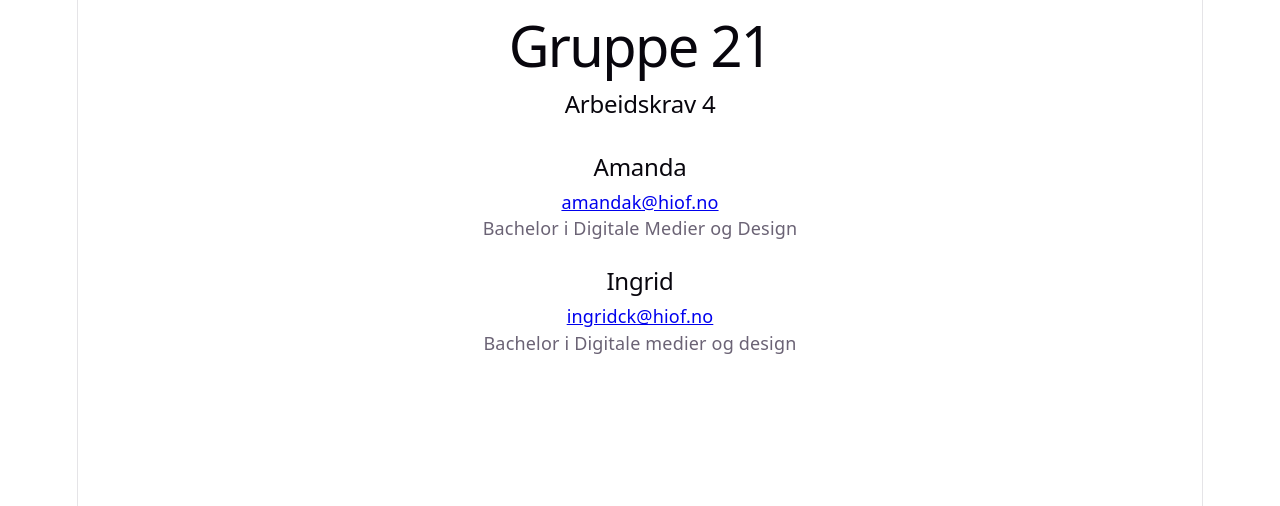
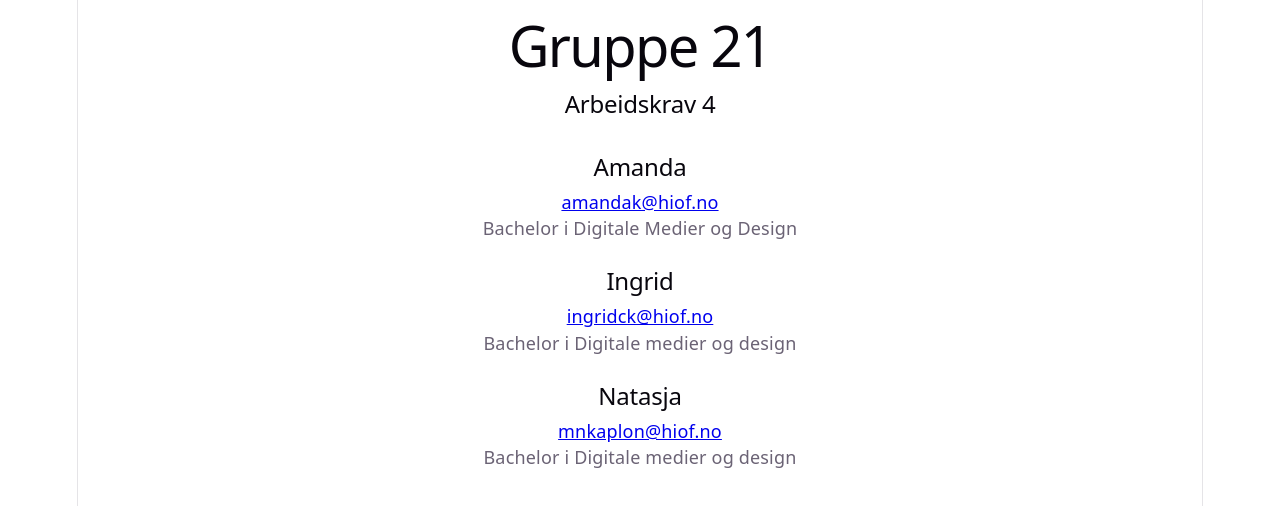
Before and after one commit to Ingridck28/arbeidskrav-4, a React (Vite) app: page / in a window 1280 px wide. Shown: the top 506 px of the page. Built offline with nearby package versions, Linux system fonts and the light colour scheme.

Commit message:
Natasja
lagt til komponent Natasja

```diff
--- a/src/App.jsx
+++ b/src/App.jsx
@@ -1,6 +1,7 @@
 import Header from './components/Header'
 import Amanda from './components/Amanda'
 import Ingrid from './components/Ingrid'
+import Natasja from './components/Natasja'
 
 function App() {
 
@@ -15,6 +16,7 @@ function App() {
       <section>
           <Amanda />
           <Ingrid />
+          <Natasja />
       </section>
      </main>
     </>
--- /dev/null
+++ b/src/components/Natasja.jsx
@@ -0,0 +1,16 @@
+export default function Natasja (){
+    return (
+    <article>
+        <img />
+
+        <h2>Natasja</h2>
+
+        <p>
+            <a href="mailto:mnkaplon@hiof.no">
+                mnkaplon@hiof.no
+            </a>
+        </p>
+        <p>Bachelor i Digitale medier og design</p>
+    </article>
+    )
+}
```
Also changed, not shown: src/style/natasja.css (added), 1 other file (tests, documents, lock files or other folders).
